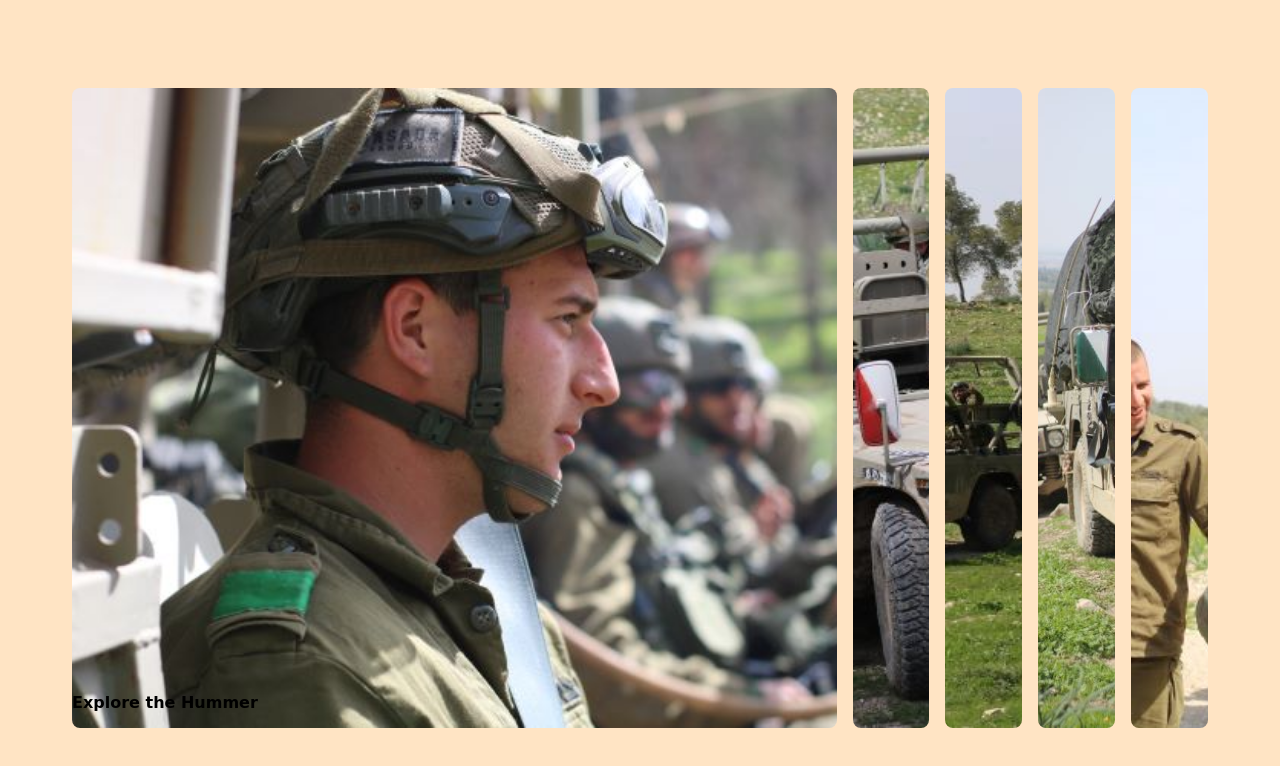
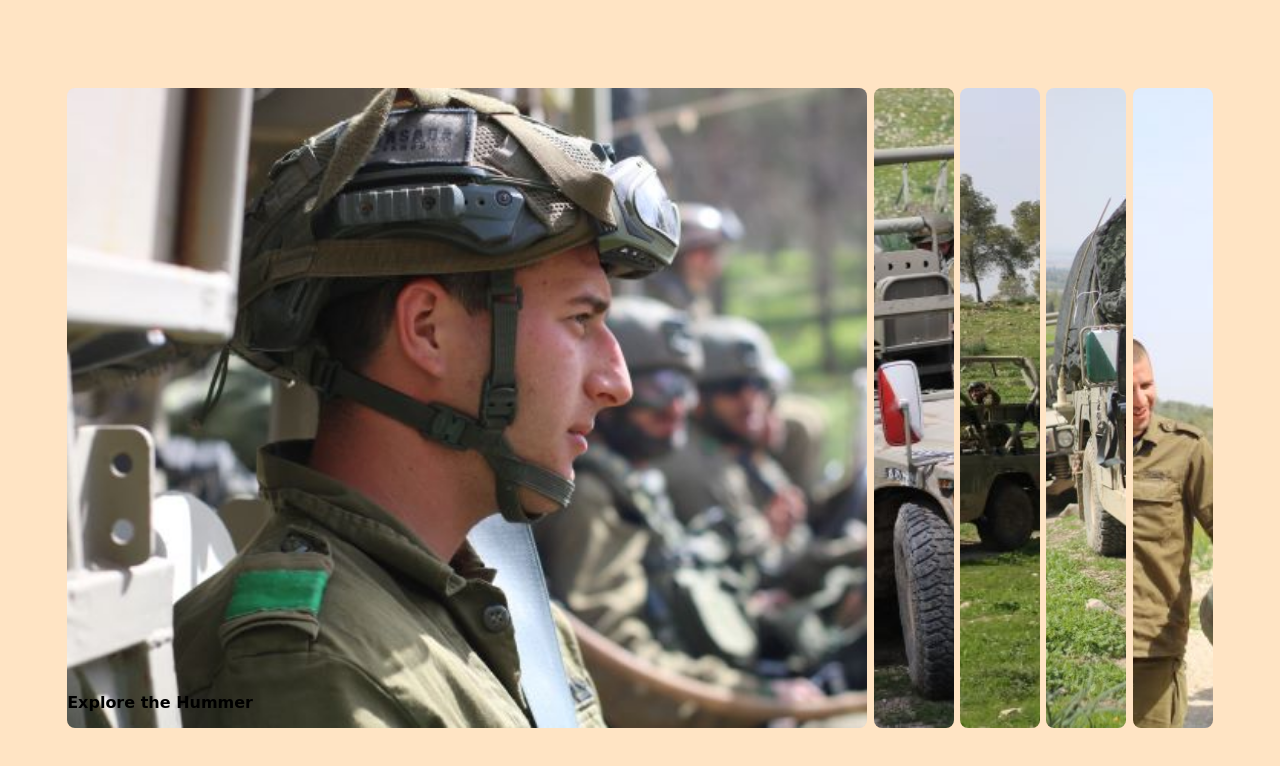
Before and after one commit to itayG98/Expandding-Cards, a plain HTML site: page index.html in a window 1280 px wide. Drawn offline with Linux system fonts and the light colour scheme.

```diff
--- a/style.css
+++ b/style.css
@@ -30,7 +30,7 @@ body {
   border-radius: 0.5rem;
   cursor: pointer;
   flex: 0.5;
-  margin: 0.5rem;
+  margin: 0.2rem;
   transition: flex 1.5s ease-in;
 }
 
@@ -52,7 +52,7 @@ body {
   margin: auto, auto;
 }
 
-@media (max-width: 500px) {
+@media (max-width: 600px) {
   p.container {
     width: 100vw;
   }
```
